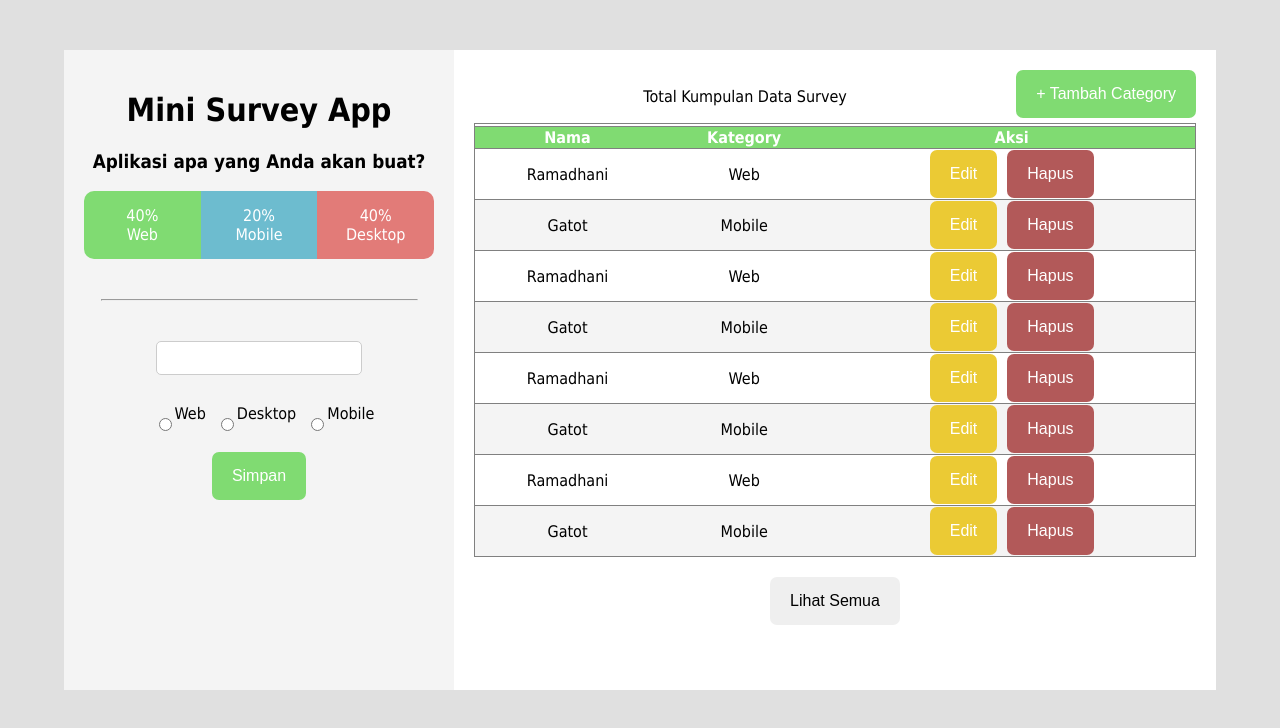
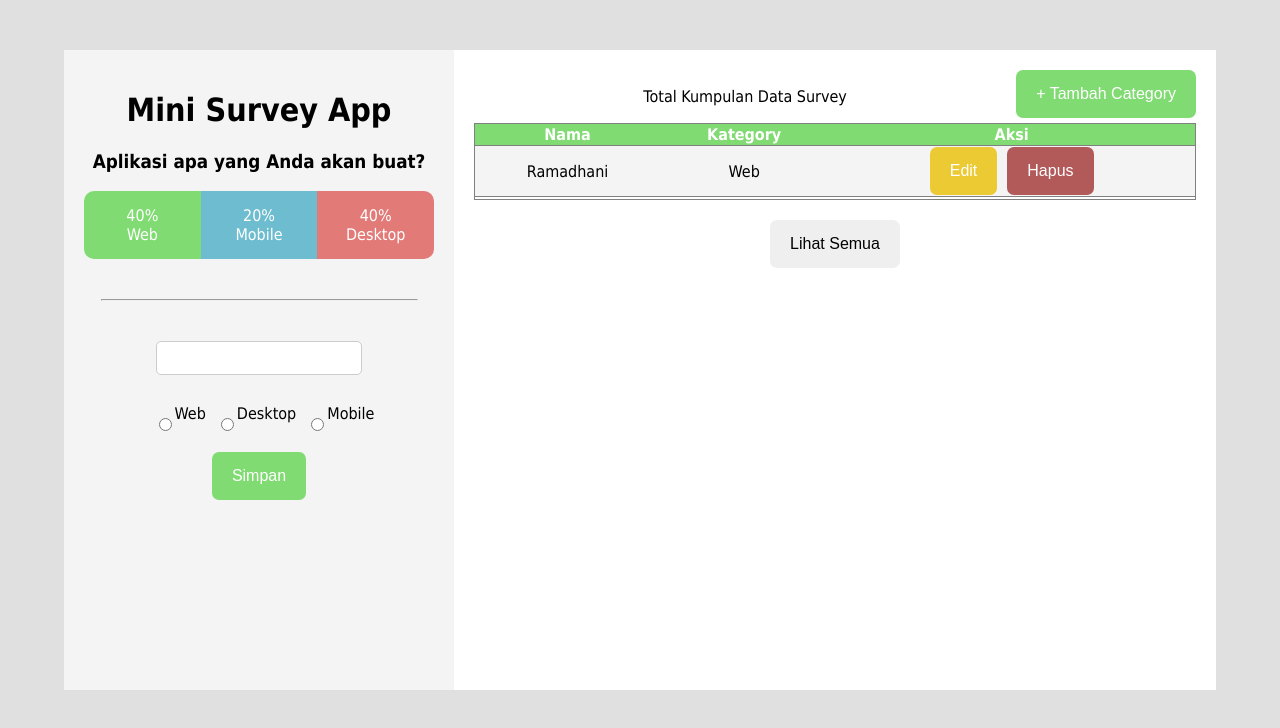
Before and after one commit to rdsarjito/mini, a plain HTML site: page index.html in a window 1280 px wide. Both pictures are taken after a click on the button "Simpan". Drawn offline with Linux system fonts and the light colour scheme.

Commit message:
kelar bagian tabel

```diff
--- a/app.js
+++ b/app.js
@@ -1,21 +1,34 @@
 const main = document.querySelector('.main');
 const buttonSimpan = document.querySelector('.green.button-center');
 const nilaiInputText = document.querySelector('input[type="text"]');
+const td = document.getElementById("td");
 
 // add event listener sebuah tombol dari button Simpan
-buttonSimpan.addEventListener('click', isiTable);
+buttonSimpan.addEventListener('click', tambahBaris);
 
+// fungsi simpan
 function simpan() {
   window.alert(`${nilaiInputText.value} nilai vote nya ${document.querySelector('input[type="radio"]:checked').value}`);
 }
 
-function isiTable(){
-  const table = document.getElementsByTagName('table')[0];
+// fungsi tambahbaris
+function tambahBaris(){
+  // 0 = table pertama
+  var table = document.getElementsByTagName('table')[0];
 
-  const kolomBaru = table.insertRow(0);
+  // menambahkan baris kosong
+  // 0 = untuk row pertama
+  // table.rows.length = untuk terakhir
+  // table.rows.length/2+1 = untuk ditengah
+  var newRow = table.insertRow(table.rows.length);
 
-  const cellNama = kolomBaru.insertCell(0);
+  // menambahkan cel di baris
+  var cel1 = newRow.insertCell(0);
+  var cel2 = newRow.insertCell(1);
+  var cel3 = newRow.insertCell(2);
 
-  cellNama.innerHTML = nilaiInputText.value;
-
+  // add values to the cells
+  cel1.innerHTML = nilaiInputText.value;
+  cel2.innerHTML = document.querySelector('input[type="radio"]:checked').value;
+  cel3.innerHTML = td.innerHTML;
 }
--- a/index.html
+++ b/index.html
@@ -154,12 +154,11 @@
       justify-content: center;
       margin-top: 20px;
     }
-		@media only screen and (min-width: 1024px) {
-			.box-wrapper {
-				display: flex;
-			}
+	@media only screen and (min-width: 1024px) {
+		.box-wrapper {
+			display: flex;
 		}
-
+	}
 	</style>
 </head>
 <body>
@@ -184,13 +183,13 @@
 			<hr />
 			<input type="text" name="input"><br>
 			<div class="wrapper">
-        <input id="web" type="radio" name="gender" value="web">
+        <input id="web" type="radio" name="gender" value="Web">
         <label for="web">Web</label>
         <br>
-        <input id="desktop" type="radio" name="gender" value="desktop">
+        <input id="desktop" type="radio" name="gender" value="Desktop">
         <label for="desktop">Desktop</label>
         <br>
-        <input id="mobile" type="radio" name="gender" value="mobile">
+        <input id="mobile" type="radio" name="gender" value="Mobile">
         <label for="mobile">Mobile</label>
         <br><br>
 			</div>
@@ -211,42 +210,7 @@
 				<tr>
 					<td>Ramadhani</td>
 					<td>Web</td>
-					<td><button class="yellow button-center">Edit</button><button class="red button-center">Hapus</button></td>
-				</tr>
-				<tr>
-					<td>Gatot</td>
-					<td>Mobile</td>
-					<td><button class="yellow button-center">Edit</button><button class="red button-center">Hapus</button></td>
-				</tr>
-				<tr>
-					<td>Ramadhani</td>
-					<td>Web</td>
-					<td><button class="yellow button-center">Edit</button><button class="red button-center">Hapus</button></td>
-				</tr>
-				<tr>
-					<td>Gatot</td>
-					<td>Mobile</td>
-					<td><button class="yellow button-center">Edit</button><button class="red button-center">Hapus</button></td>
-				</tr>
-				<tr>
-					<td>Ramadhani</td>
-					<td>Web</td>
-					<td><button class="yellow button-center">Edit</button><button class="red button-center">Hapus</button></td>
-				</tr>
-				<tr>
-					<td>Gatot</td>
-					<td>Mobile</td>
-					<td><button class="yellow button-center">Edit</button><button class="red button-center">Hapus</button></td>
-				</tr>
-				<tr>
-					<td>Ramadhani</td>
-					<td>Web</td>
-					<td><button class="yellow button-center">Edit</button><button class="red button-center">Hapus</button></td>
-				</tr>
-				<tr>
-					<td>Gatot</td>
-					<td>Mobile</td>
-					<td><button class="yellow button-center">Edit</button><button class="red button-center">Hapus</button></td>
+					<td id="td"><button class="yellow button-center">Edit</button><button class="red button-center">Hapus</button></td>
 				</tr>
       </table>
       <div class="abu">
@@ -257,7 +221,6 @@
 		</div>
 	</div>
 	<script src="app.js">
-	// document.getElementById("p2").style.color = "blue";
 	</script>
 </body>
 </html>
```
